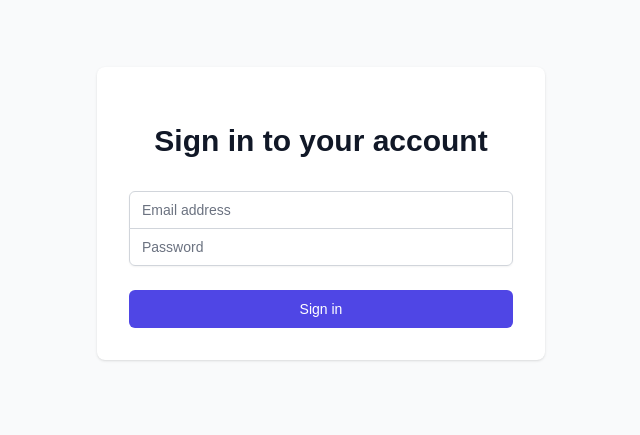
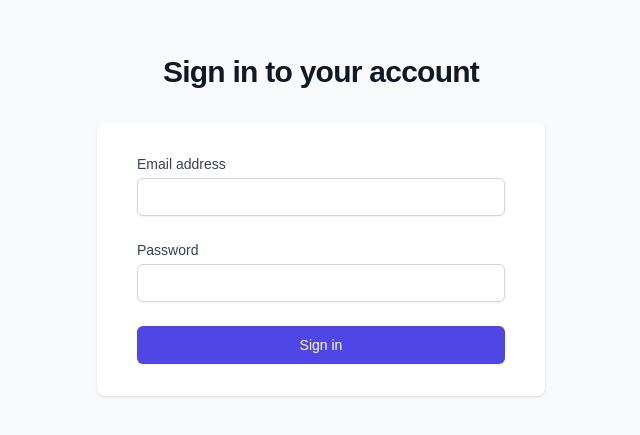
Before and after one commit to umatt1/behavior-monitor, a Next.js app: page /login in a window 1280 px wide. Shown: the part 187-622 px from the top of the page, without its empty margins (319-959 px from the left). Built offline with nearby package versions, Linux system fonts and the light colour scheme; no server answers.

Commit message:
fix: Properly separate client and server components
- Add server actions for authentication
- Update login page to use server actions
- Fix client-side Supabase utility
- Remove client-side code from server components

```diff
--- a/app/(auth)/login/page.tsx
+++ b/app/(auth)/login/page.tsx
@@ -1,76 +1,57 @@
 'use client'
 
 import { createClient } from '@/app/utils/supabase/server'
-import { useRouter, useSearchParams } from 'next/navigation'
-import { FormEvent, useState } from 'react'
 import { redirect } from 'next/navigation'
+import { signIn } from '@/app/actions/auth'
 
 export default async function LoginPage() {
-  const router = useRouter()
-  const searchParams = useSearchParams()
-  const [loading, setLoading] = useState(false)
+  const supabase = await createClient()
 
-  const handleSubmit = async (e: FormEvent<HTMLFormElement>) => {
-    e.preventDefault()
-    setLoading(true)
+  const { data: { user } } = await supabase.auth.getUser()
 
-    const formData = new FormData(e.currentTarget)
-    const email = formData.get('email') as string
-    const password = formData.get('password') as string
-
-    try {
-      const supabase = createClient()
-      await supabase.auth.signInWithPassword({
-        email,
-        password,
-      })
-
-      // Get the redirect URL from the query parameters or default to dashboard
-      const redirectTo = searchParams.get('redirectedFrom') || '/dashboard'
-      redirect(redirectTo)
-    } catch (error) {
-      console.error(error)
-    } finally {
-      setLoading(false)
-    }
+  if (user) {
+    redirect('/dashboard')
   }
 
   return (
-    <div className="min-h-screen flex items-center justify-center bg-gray-50">
-      <div className="max-w-md w-full space-y-8 p-8 bg-white rounded-lg shadow">
-        <div>
-          <h2 className="mt-6 text-center text-3xl font-extrabold text-gray-900">
+    <div className="flex min-h-screen flex-col justify-center py-12 sm:px-6 lg:px-8 bg-gray-50">
+      <div className="sm:mx-auto sm:w-full sm:max-w-md">
+        <h2 className="mt-6 text-center text-3xl font-bold tracking-tight text-gray-900">
           Sign in to your account
         </h2>
       </div>
-        <form className="mt-8 space-y-6" onSubmit={handleSubmit}>
-          <div className="rounded-md shadow-sm -space-y-px">
+
+      <div className="mt-8 sm:mx-auto sm:w-full sm:max-w-md">
+        <div className="bg-white py-8 px-4 shadow sm:rounded-lg sm:px-10">
+          <form className="space-y-6" action={signIn}>
             <div>
-              <label htmlFor="email-address" className="sr-only">
+              <label htmlFor="email" className="block text-sm font-medium text-gray-700">
                 Email address
               </label>
+              <div className="mt-1">
                 <input
-                id="email-address"
+                  id="email"
                   name="email"
                   type="email"
                   autoComplete="email"
                   required
-                className="appearance-none rounded-none relative block w-full px-3 py-2 border border-gray-300 placeholder-gray-500 text-gray-900 rounded-t-md focus:outline-none focus:ring-indigo-500 focus:border-indigo-500 focus:z-10 sm:text-sm"
-                placeholder="Email address"
+                  className="block w-full appearance-none rounded-md border border-gray-300 px-3 py-2 placeholder-gray-400 shadow-sm focus:border-indigo-500 focus:outline-none focus:ring-indigo-500 sm:text-sm"
                 />
               </div>
+            </div>
+
             <div>
-              <label htmlFor="password" className="sr-only">
+              <label htmlFor="password" className="block text-sm font-medium text-gray-700">
                 Password
               </label>
+              <div className="mt-1">
                 <input
                   id="password"
                   name="password"
                   type="password"
                   autoComplete="current-password"
                   required
-                className="appearance-none rounded-none relative block w-full px-3 py-2 border border-gray-300 placeholder-gray-500 text-gray-900 rounded-b-md focus:outline-none focus:ring-indigo-500 focus:border-indigo-500 focus:z-10 sm:text-sm"
-                placeholder="Password"
+                  className="block w-full appearance-none rounded-md border border-gray-300 px-3 py-2 placeholder-gray-400 shadow-sm focus:border-indigo-500 focus:outline-none focus:ring-indigo-500 sm:text-sm"
                 />
               </div>
             </div>
@@ -78,14 +59,14 @@
             <div>
               <button
                 type="submit"
-              disabled={loading}
-              className="group relative w-full flex justify-center py-2 px-4 border border-transparent text-sm font-medium rounded-md text-white bg-indigo-600 hover:bg-indigo-700 focus:outline-none focus:ring-2 focus:ring-offset-2 focus:ring-indigo-500 disabled:opacity-50 disabled:cursor-not-allowed"
+                className="flex w-full justify-center rounded-md border border-transparent bg-indigo-600 py-2 px-4 text-sm font-medium text-white shadow-sm hover:bg-indigo-700 focus:outline-none focus:ring-2 focus:ring-indigo-500 focus:ring-offset-2"
               >
-              {loading ? 'Signing in...' : 'Sign in'}
+                Sign in
               </button>
             </div>
           </form>
         </div>
       </div>
+    </div>
   )
 }
--- /dev/null
+++ b/app/actions/auth.ts
@@ -0,0 +1,22 @@
+'use server'
+
+import { createClient } from '../utils/supabase/server'
+import { redirect } from 'next/navigation'
+
+export async function signIn(formData: FormData) {
+  const email = formData.get('email') as string
+  const password = formData.get('password') as string
+
+  const supabase = await createClient()
+
+  const { error } = await supabase.auth.signInWithPassword({
+    email,
+    password,
+  })
+
+  if (error) {
+    return { error: error.message }
+  }
+
+  redirect('/dashboard')
+}
--- a/app/utils/supabase/client.ts
+++ b/app/utils/supabase/client.ts
@@ -1,8 +1,9 @@
 import { createBrowserClient } from '@supabase/ssr'
 import { Database } from '../types/supabase'
 
-export const createClient = () =>
-  createBrowserClient<Database>(
+export const createClient = () => {
+  return createBrowserClient<Database>(
     process.env.NEXT_PUBLIC_SUPABASE_URL!,
     process.env.NEXT_PUBLIC_SUPABASE_ANON_KEY!
   )
+}
```
Lines whose indentation alone changed are shown as unchanged.
